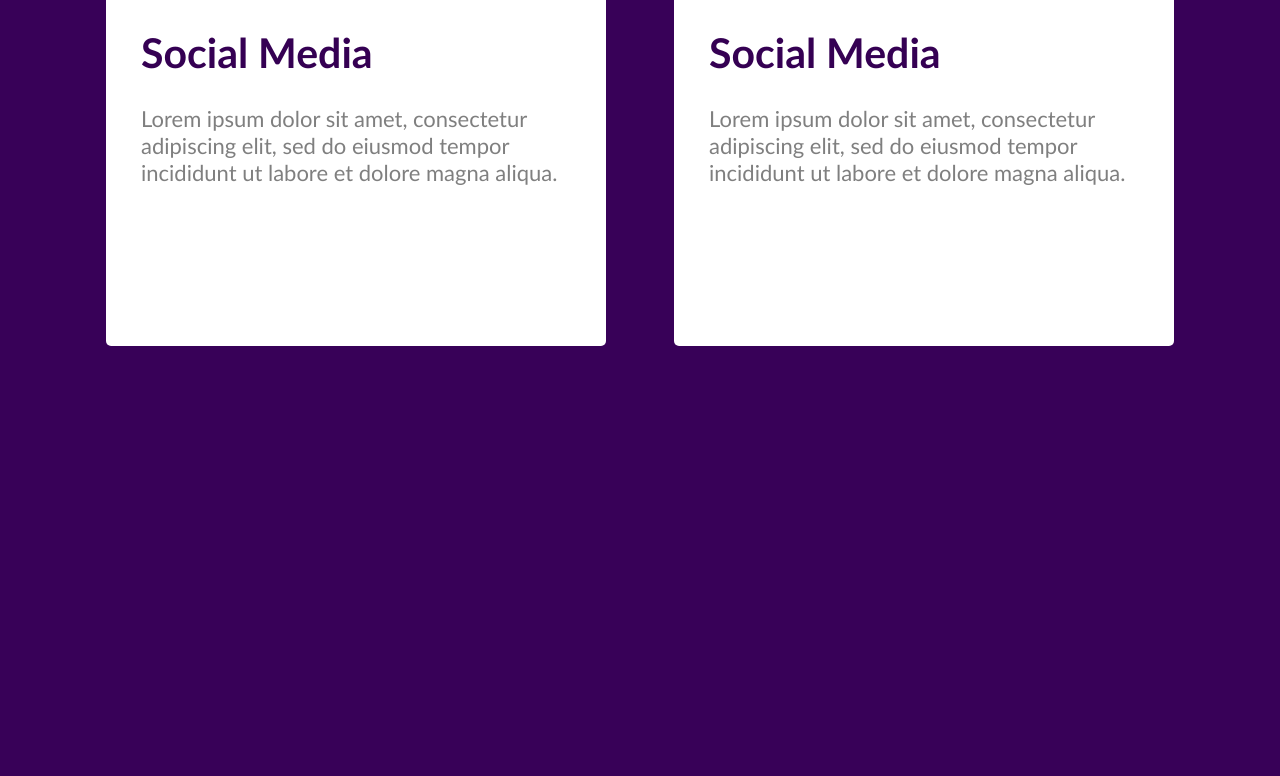
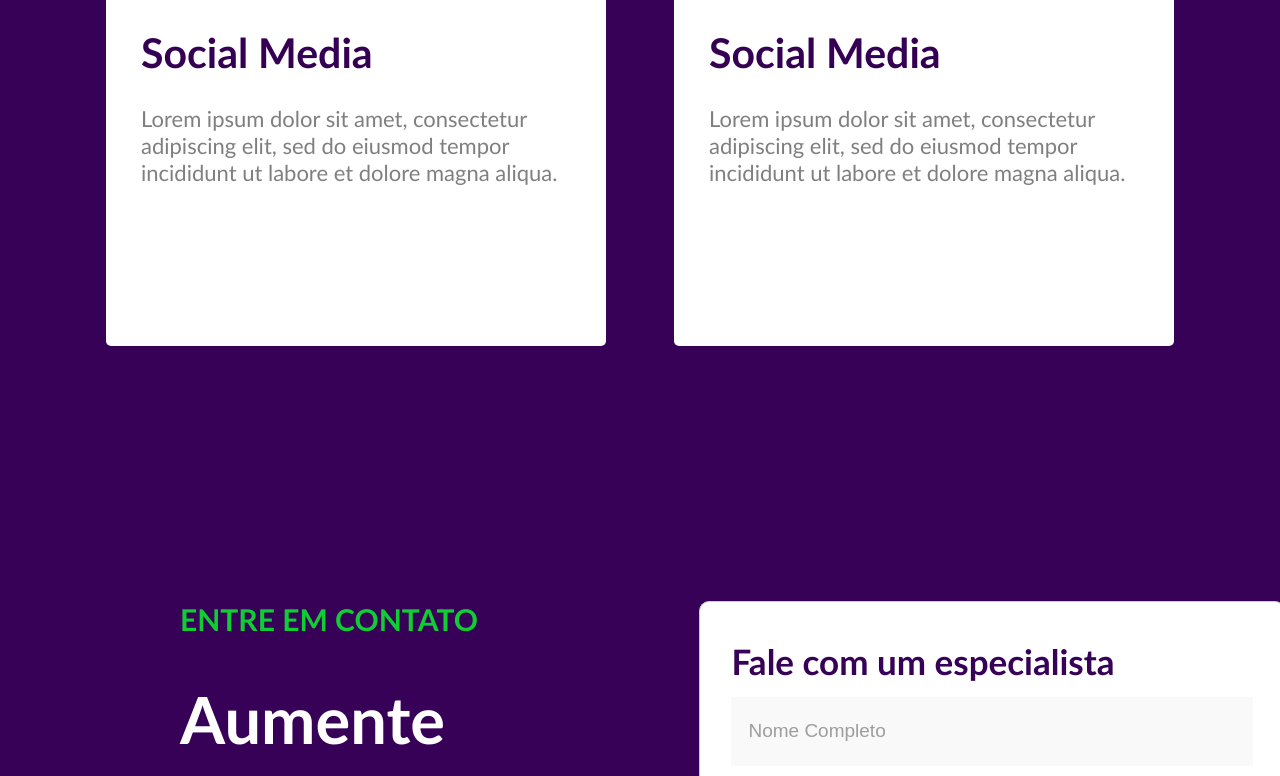
Before and after one commit to joaovitorcidralv/LandingPageMKT, a Next.js app: page / in a window 1280 px wide. Shown: the part 2024-2800 px from the top of the page. Before the commit the page ends 2370 px from the top, so only its background shows below. Built offline with nearby package versions, Linux system fonts and the light colour scheme.

Commit message:
Criando o formulário e seção de contato

```diff
--- a/components/button/button.module.scss
+++ b/components/button/button.module.scss
@@ -16,4 +16,12 @@
         background-color: $white-color;
         color: $purple-color
     }
+
+    &.full{
+        padding: 21px;
+        width: 100%;
+        font-weight: 600;
+        background-color: $green-color3;
+        color: $white-color;
+    }
 }
--- a/components/button/index.jsx
+++ b/components/button/index.jsx
@@ -4,11 +4,12 @@
 props
 
 title: String
-kind: "primary" || "secondary"
+kind: "primary" | "secondary | full "
 */
-const Button = ({ title,kind }) => {
+const Button = ({ title, kind }) => {
     const generationClassByKind = ()=> {
         if(kind === "secundary") return Styles.secundary;
+        if(kind === "full") return Styles.full;
 
         return Styles.primary;
     }
--- /dev/null
+++ b/components/contato/contato.module.scss
@@ -0,0 +1,53 @@
+@import "/styles/mixins/colors.scss";
+@import "/styles/mixins/padding.scss";
+
+.container{
+    @include Padding;
+    display: grid;
+    grid-template-columns: repeat(2, 1fr);
+    align-items: flex-start;
+    justify-content: space-between;
+    gap: 150px;
+}
+
+.texts{
+    span{
+        font-size: 30px;
+        font-weight: 600;
+        color: $green-color2;
+    }
+    h1{
+        font-size: 65px;
+        font-weight: bold;
+
+    }
+    p{
+        font-size: 30px;
+        font-weight: 300;
+        opacity: 0.7;
+    }
+}
+
+.form{
+    padding: 38px 31px;
+    background-color: $white-color;
+    border: 0.5px solid $gray3-color;
+    border-radius: 10px;
+    width: 586px;
+    height: 657px;
+
+    display: grid;
+
+    h1{
+        padding: 0px;
+        margin: 0px;
+        color: $purple-color;
+        font-weight: bold;
+        font-size: 35px;
+    }
+
+    form{
+        display: grid;
+        gap: 23px;
+    }
+}
--- /dev/null
+++ b/components/contato/index.jsx
@@ -0,0 +1,37 @@
+import Button from "../button";
+import Styles from "./contato.module.scss";
+import Input from "../input";
+import Select from "../select";
+
+
+const Contato = () => {
+    return (
+        <div className={Styles.container}>
+        <div className={Styles.texts}>
+            <span>ENTRE EM CONTATO</span>
+            <h1>Aumente seus resultados com vendas e performance</h1>
+            <p>Lorem ipsum dolor sit amet, consectetur adipiscing elit, sed do eiusmod tempor incididunt ut labore et dolore magna aliqua.</p>
+        </div>
+        <div className={Styles.form}>
+            <h1>Fale com um especialista</h1>
+
+            <form>
+                <Input type="text" placeholder="Nome Completo" required/>
+                <Input type="email" placeholder="Email Profissional" required/>
+                <Input type="text" placeholder="Celular" required pattern="^[+]*[(]{0,1}[0-9]{1,4}[)]{0,1}[-\s\./0-9]*$"/>
+                <Input type="text" placeholder="Site" required/>
+                <Select placeholder="Orçamento para Mídia" options={[
+                    {label: "Instagram", value: "Instagram"},
+                    {label: "Facebook", value: "Facebook"}
+                ]}
+                required
+                />
+
+                <Button title="Enviar" kind="full"/>
+            </form>
+        </div>
+    </div>
+    );
+};
+
+export default Contato;
--- a/components/features/features.module.scss
+++ b/components/features/features.module.scss
@@ -3,6 +3,7 @@
 
 .container{
     @include Padding;
+    padding-bottom: 255px;
     display: flex;
     flex-flow: column;
     align-items: center;
--- /dev/null
+++ b/components/input/index.jsx
@@ -0,0 +1,9 @@
+import Styles from "./input.module.scss";
+
+const Input = ({type, placeholder, pattern, required}) => {
+    return (
+    <input type={type} placeholder={placeholder} pattern={pattern} required={required} className={Styles.input}
+    />
+    );
+};
+export default Input;
--- /dev/null
+++ b/components/input/input.module.scss
@@ -0,0 +1,11 @@
+@import "/styles/mixins/colors.scss";
+
+.input{
+    padding: 22px 17px;
+    background-color: $gray4-color;
+    border: none;
+    font-size: 19px;
+    font-weight: 300;
+    color: $gray5-color;
+    opacity: 0.7;
+}
--- /dev/null
+++ b/components/select/index.jsx
@@ -0,0 +1,14 @@
+import Styles from "./select.module.scss";
+
+const Select = ({placeholder, options, required}) => {
+    return (
+        <select className={Styles.select} required={required}>
+            <option value="">{placeholder}</option>
+            {options?.map((option, index) =>(
+                <option key={index} value={option.value}>{option.label}</option>
+            ))}
+        </select>
+    );
+};
+
+export default Select;
--- /dev/null
+++ b/components/select/select.module.scss
@@ -0,0 +1,12 @@
+@import "/styles/mixins/colors.scss";
+
+.select{
+    padding: 22px 17px;
+    background-color: $gray4-color;
+    border: none;
+    font-size: 19px;
+    font-weight: 300;
+    color: $gray5-color;
+    opacity: 0.7;
+    border-radius: 10px;
+}
--- a/pages/index.jsx
+++ b/pages/index.jsx
@@ -2,6 +2,7 @@
 import styles from "./Home.module.scss";
 import Welcome from "@/components/welcome";
 import Features from "@/components/features";
+import Contato from "@/components/contato";
 
 export default function Home() {
   return (
@@ -9,6 +10,7 @@
     <Header />
     <Welcome />
     <Features />
+    <Contato />
   </div>
   );
 }
--- a/styles/mixins/colors.scss
+++ b/styles/mixins/colors.scss
@@ -1,6 +1,13 @@
 $purple-color:#380158;
 $purple2-color: #350053;
 $green-color:#0DC74F;
+$green-color2:#0FCE33;
+$green-color3:#0AAA2B;
+
 $gray-color: #AFAFAF;
 $gray2-color: #4a4a4a;
+$gray3-color: #c9c9c9;
+$gray4-color: #F7F7F7;
+$gray5-color: #606060;
+
 $white-color: #fff;
```
